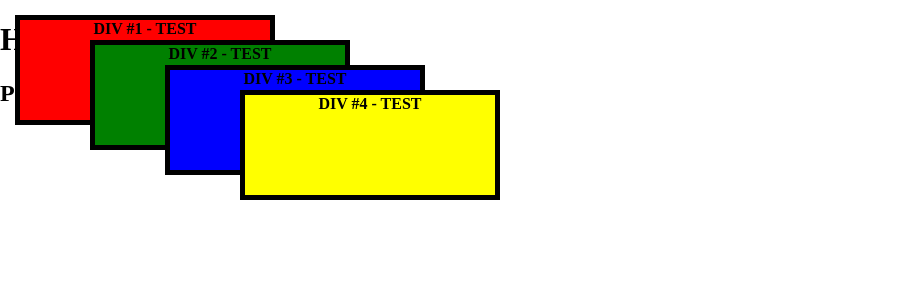
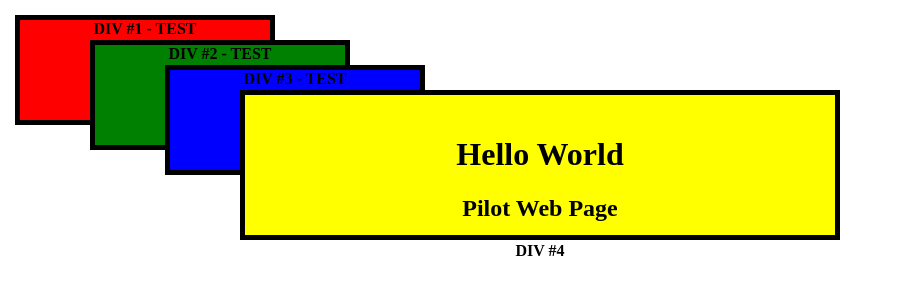
Before and after one commit to nathanconstancio/nathan_web_app, a plain HTML site: page index.html in a window 1280 px wide. Shown: the whole page, without its empty margins (0-903 px from the left). Drawn offline with Linux system fonts and the light colour scheme.

Commit message:
I added text to the yellow rectangle

```diff
--- a/index.html
+++ b/index.html
@@ -10,19 +10,23 @@
             .d1 {background-color: red; margin: 15px; left: 0px; top: 0px;}
             .d2 {background-color: green; margin: 15px; left: 75px; top: 25px; }
             .d3 {background-color: blue; margin: 15px; left: 150px; top: 50px;}
-            .d4 {background-color: yellow; margin: 15px; left: 225px; top: 75px;}
+            .d4 {width: 550px; padding: 20px; background-color: yellow; margin: 15px; left: 225px; top: 75px;}
     </style>
 
 	<title>Home Page</title>
 </head>
 <body>
-	<h1>Hello World</h1>
-	<h2>Pilot Web Page</h2>
+
 
 	<div class="d1">DIV #1 - TEST</div>
     <div class="d2">DIV #2 - TEST</div>
     <div class="d3">DIV #3 - TEST</div>
-    <div class="d4">DIV #4 - TEST</div>
+    <div class="d4">
+    	<h1>Hello World</h1>
+		<h2>Pilot Web Page</h2>
+		<p>DIV #4</p>
+
+    </div>
 
 </body>
 </html>
```
